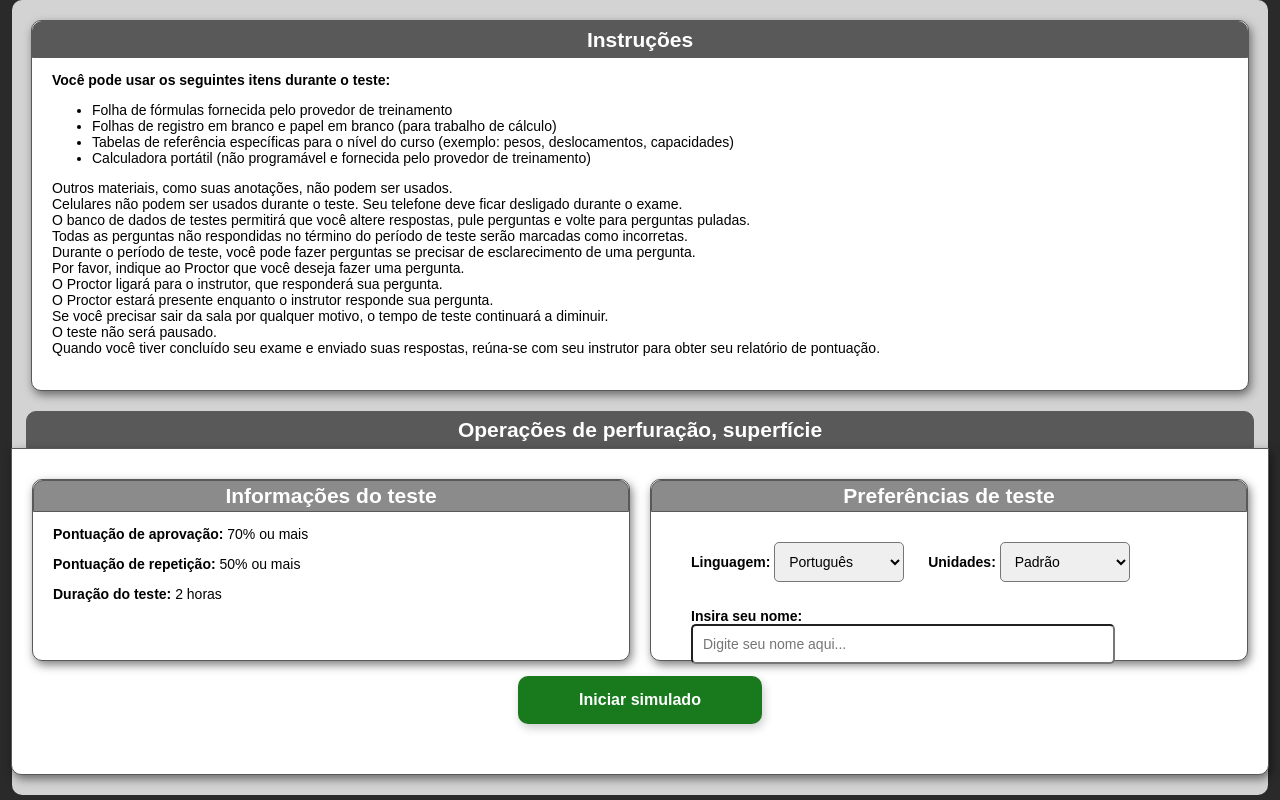
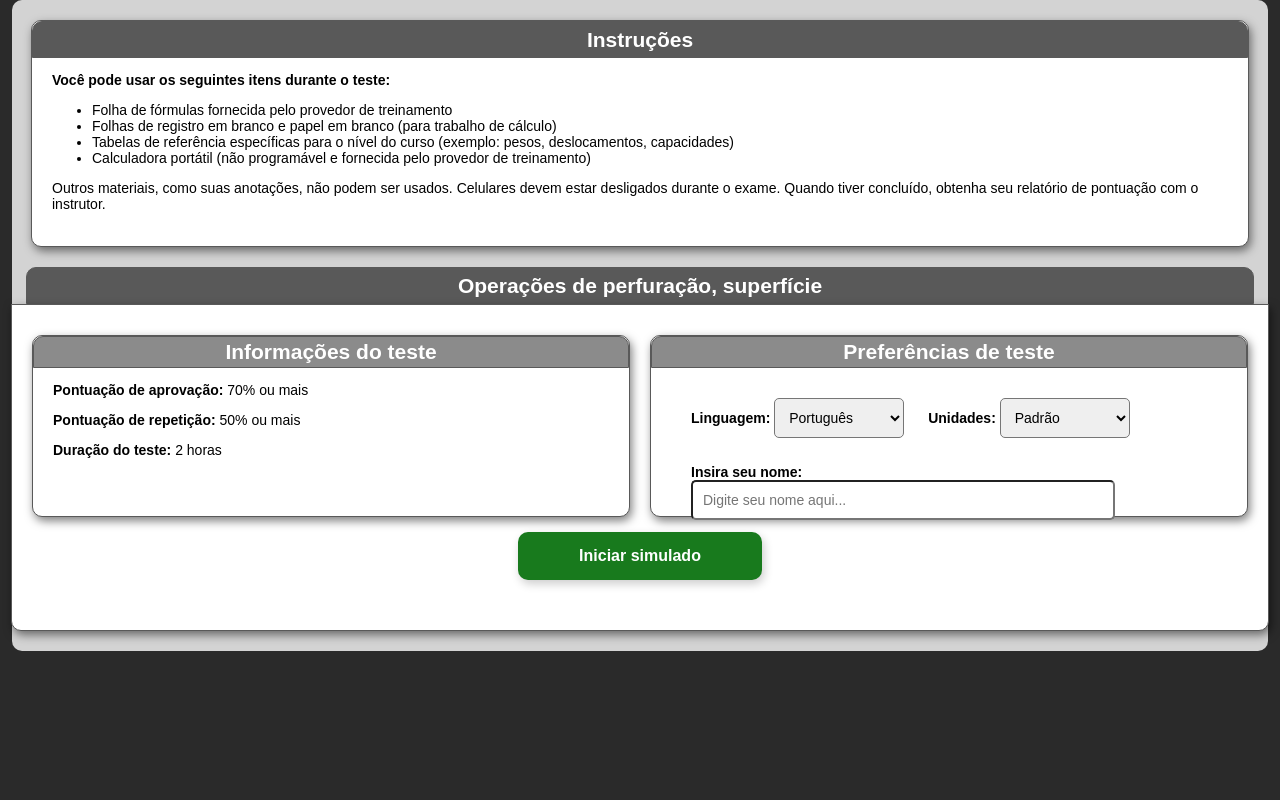
Before and after one commit to carlosbenony/simulador, a plain HTML site: page index.html in a window 1280 px wide. Drawn offline with Linux system fonts and the light colour scheme.

Commit message:
Update index.html

```diff
--- a/index.html
+++ b/index.html
@@ -12,7 +12,6 @@
     <div class="cont-ger">
         <!-- Tela Inicial -->
         <div class="cont-1 name-input">
-
             <div class="tit-1">
                 <h2>Instruções</h2>
             </div>
@@ -26,25 +25,9 @@
                         capacidades)</li>
                     <li>Calculadora portátil (não programável e fornecida pelo provedor de treinamento)</li>
                 </ul>
-                <p>Outros materiais, como suas anotações, não podem ser usados.<br>
-                    Celulares não podem ser usados durante o teste. Seu telefone deve ficar desligado durante o
-                    exame.<br>
-                    O banco de dados de testes permitirá que você altere respostas, pule perguntas e volte para
-                    perguntas puladas. <br>
-                    Todas as perguntas não respondidas no término do período de teste serão marcadas como
-                    incorretas.<br>
-                    Durante o período de teste, você pode fazer perguntas se precisar de esclarecimento de uma
-                    pergunta.<br>
-                    Por favor, indique ao Proctor que você deseja fazer uma pergunta. <br>
-                    O Proctor ligará para o instrutor, que responderá sua pergunta. <br>
-                    O Proctor estará presente enquanto o instrutor responde sua pergunta.<br>
-                    Se você precisar sair da sala por qualquer motivo, o tempo de teste continuará a diminuir.<br>
-                    O teste não será pausado.<br>
-                    Quando você tiver concluído seu exame e enviado suas respostas, reúna-se com seu instrutor para
-                    obter seu relatório de pontuação.
-                </p>
+                <p>Outros materiais, como suas anotações, não podem ser usados. Celulares devem estar desligados durante
+                    o exame. Quando tiver concluído, obtenha seu relatório de pontuação com o instrutor.</p>
             </div>
-
         </div>
 
         <div class="tit-ger-2">
@@ -63,6 +46,7 @@
                         <p><strong>Duração do teste:</strong> 2 horas</p>
                     </div>
                 </div>
+
                 <div class="cont-3">
                     <div class="tit-3">
                         <h2>Preferências de teste</h2>
@@ -81,10 +65,7 @@
                         <label for="userName"><strong>Insira seu nome: </strong></label>
                         <input class="campo-nome" type="text" id="userName" placeholder="Digite seu nome aqui...">
                     </div>
-
-
                 </div>
-
             </div>
             <button class="botao" onclick="iniciarExame()">Iniciar simulado</button>
         </div>
@@ -97,13 +78,11 @@
             </div>
             <div id="perguntasContainer"></div> <!-- Contêiner para as perguntas -->
             <button class="botaof" onclick="finalizarSimulado()">Finalizar Simulado</button>
-            <!-- Botão para finalizar o simulado -->
         </div>
 
         <!-- Tela de Resultado -->
-
         <div id="telaResultado" class="tela-resultado hidden">
-            <p><strong> <span id="finalNome"></span>!</p></strong>
+            <p><strong><span id="finalNome"></span>!</strong></p>
             <div class="pontos">
                 <p>Você acertou: <span id="acertos"></span></p>
                 <p>Você errou: <span id="erros"></span></p>
@@ -113,7 +92,8 @@
         </div>
     </div>
 
-    <script src="script.js"></script> <!-- Link para o JavaScript -->
+    <script src="quest.js"></script> <!-- Link para o arquivo de perguntas -->
+    <script src="script.js"></script> <!-- Link para o JavaScript principal -->
 </body>
 
 </html>
```
